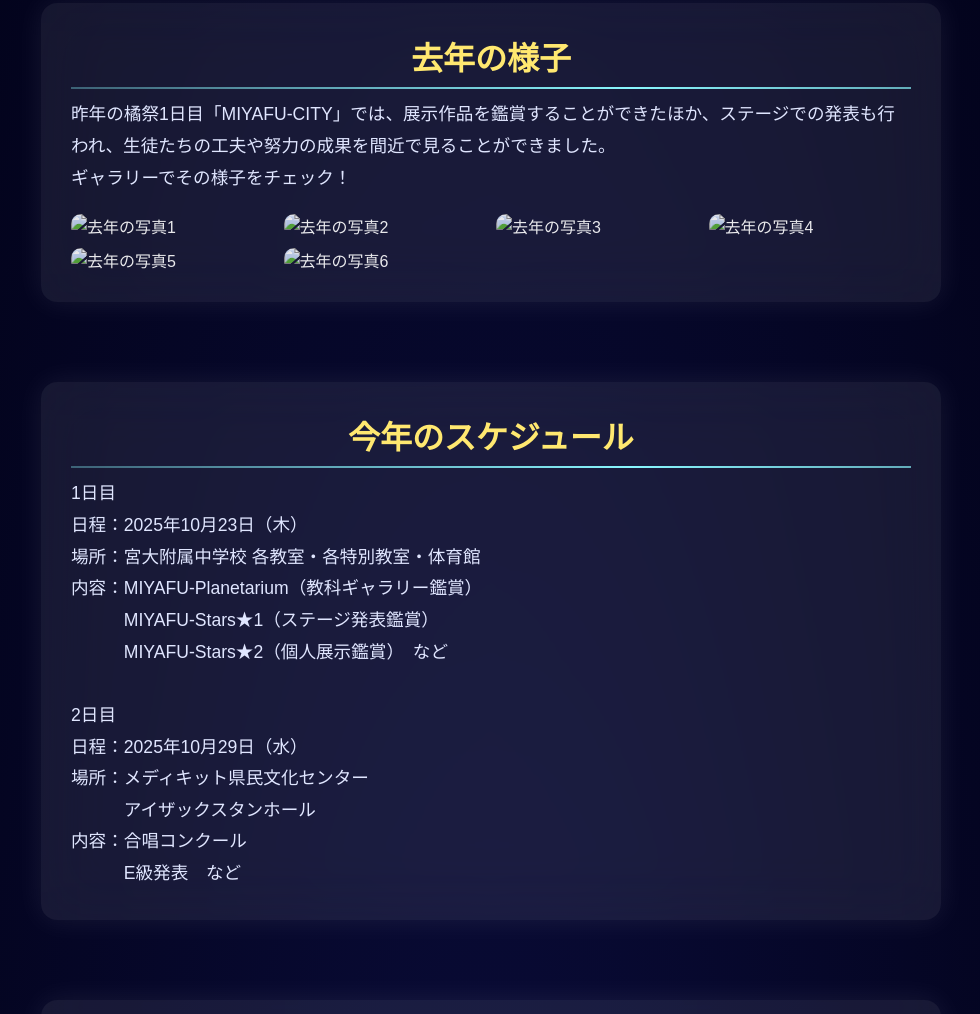
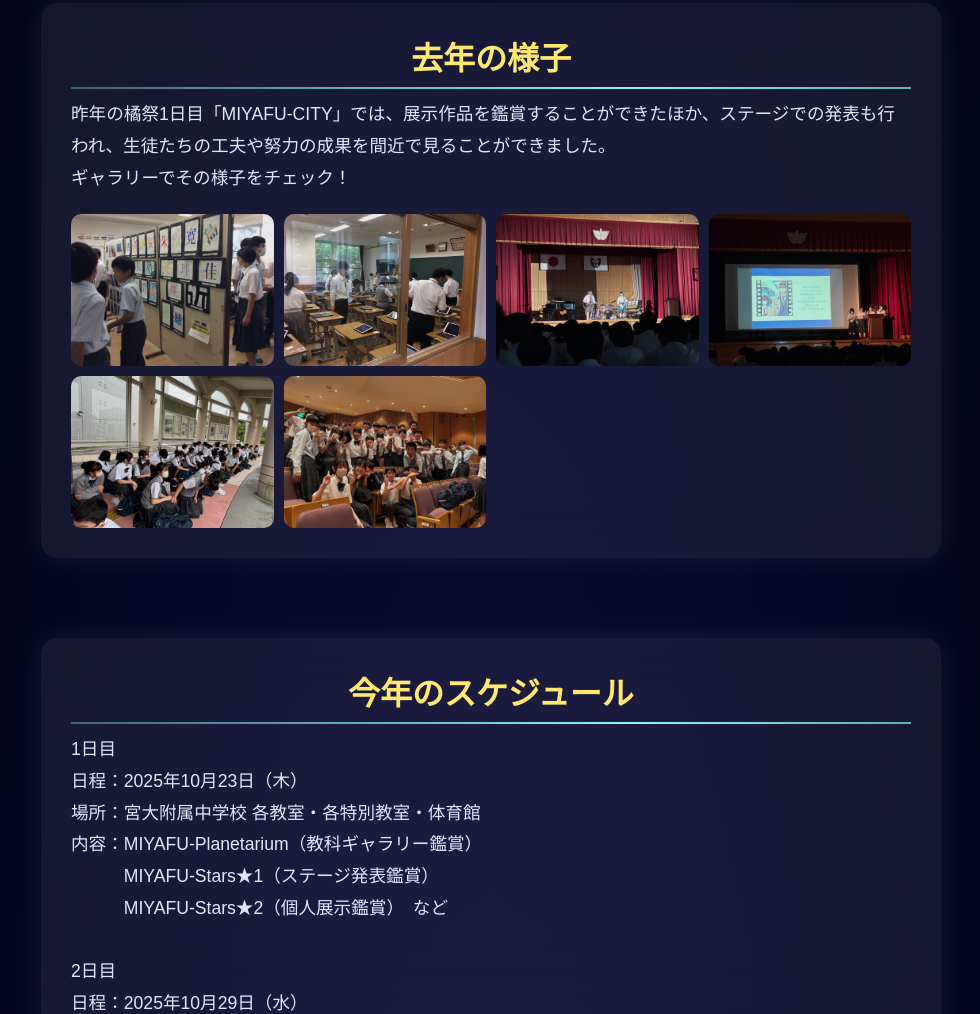
Before and after one commit to Rio-Sakozono/tatibanasai2025, a plain HTML site: page index.html in a window 1280 px wide. Shown: the part 937-1951 px from the top of the page, without its empty margins (149-1129 px from the left). Drawn offline with Linux system fonts and the light colour scheme; a web font is replaced by a local one.

Commit message:
Update index.html

```diff
--- a/index.html
+++ b/index.html
@@ -300,12 +300,12 @@
           昨年の橘祭1日目「MIYAFU-CITY」では、展示作品を鑑賞することができたほか、ステージでの発表も行われ、生徒たちの工夫や努力の成果を間近で見ることができました。<br />ギャラリーでその様子をチェック！
         </p>
         <div class="gallery">
-          <img src="IMG_3348.png" alt="去年の写真1" />
-          <img src="IMG_3347.jpeg" alt="去年の写真2" />
-          <img src="IMG_3352.jpeg" alt="去年の写真3" />
-          <img src="IMG_3351.jpeg" alt="去年の写真4" />
-          <img src="IMG_3353.jpeg" alt="去年の写真5" />
-          <img src="IMG_3350.jpeg" alt="去年の写真6" />
+          <img src="1.png" alt="去年の写真1" />
+          <img src="2.jpeg" alt="去年の写真2" />
+          <img src="3.jpeg" alt="去年の写真3" />
+          <img src="4.jpeg" alt="去年の写真4" />
+          <img src="5.jpeg" alt="去年の写真5" />
+          <img src="6.jpeg" alt="去年の写真6" />
         </div>
       </section>
 
```
